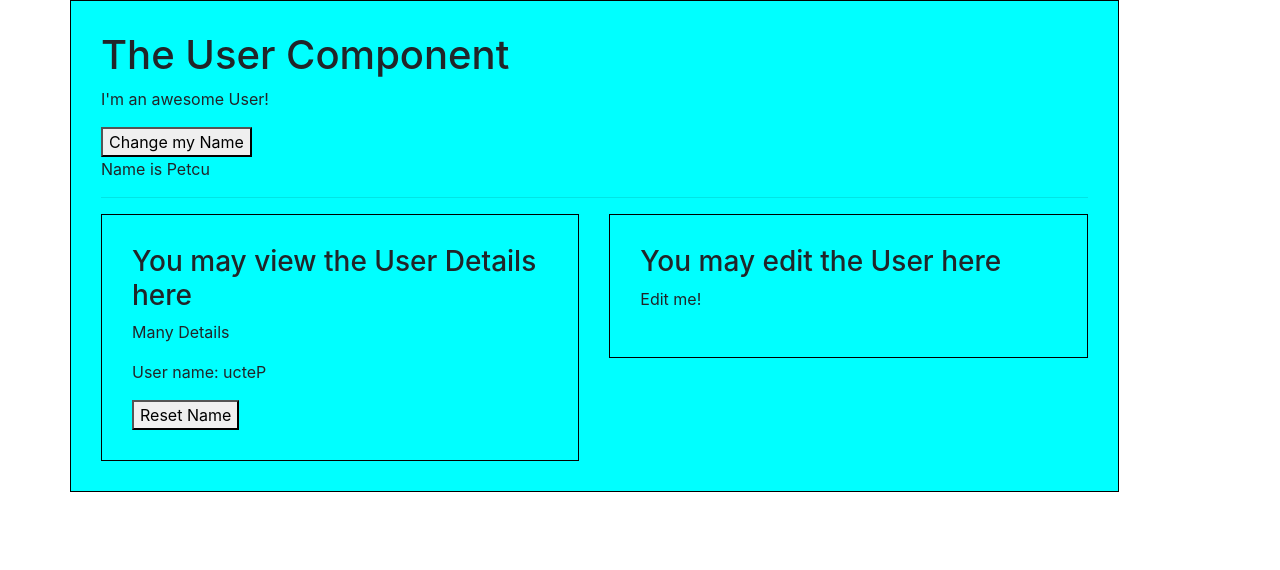
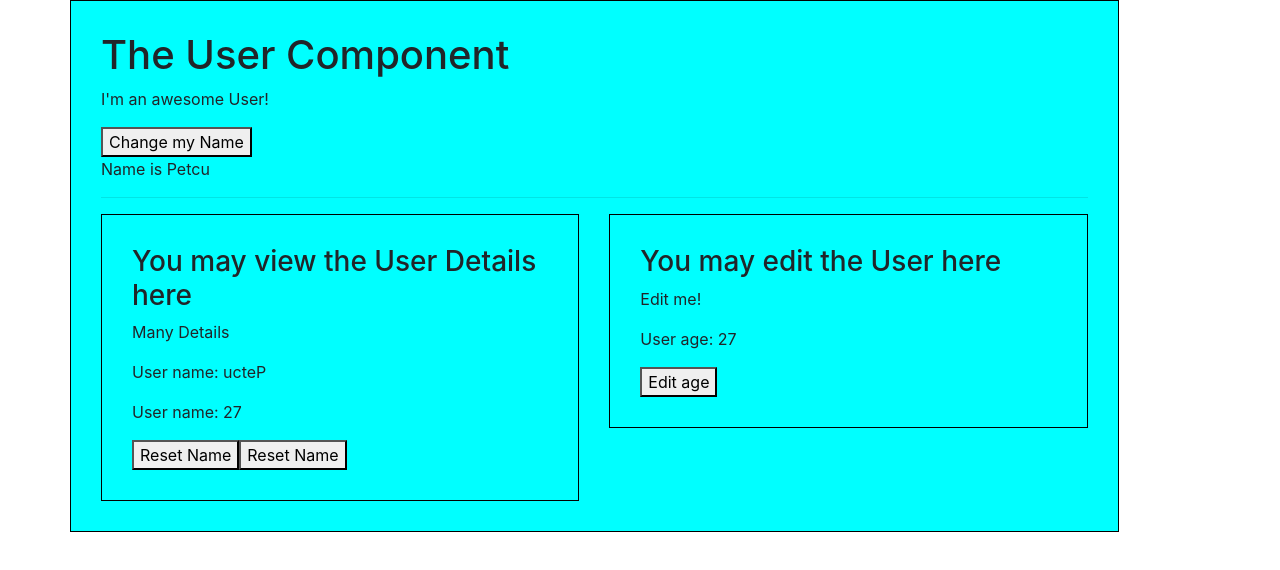
Before and after one commit to iulian880/cmp-communication, a Vue app: page / in a window 1280 px wide. Shown: the top 570 px of the page. Built offline with nearby package versions, Linux system fonts and the light colour scheme.

Commit message:
communication between sibling components

```diff
--- a/src/components/User.vue
+++ b/src/components/User.vue
@@ -7,10 +7,18 @@
         <hr>
         <div class="row">
             <div class="col-xs-12 col-sm-6">
-                <app-user-detail :my-name="name" @nameWasReset="name = $event"></app-user-detail>
+                <app-user-detail
+                        :my-name="name"
+                        :resetFn="resetName"
+                        :userAge="age"
+                        @nameWasReset="name = $event">
+                </app-user-detail>
             </div>
             <div class="col-xs-12 col-sm-6">
-                <app-user-edit></app-user-edit>
+                <app-user-edit
+                        :userAge="age"
+                        @ageWasEdited="age = $event"
+                ></app-user-edit>
             </div>
         </div>
     </div>
@@ -23,12 +31,17 @@
     export default {
         data: function () {
             return {
-                name: 'Petcu'
+                name: 'Petcu',
+                age: 27
             }
         },
         methods: {
-          changeName() {
-              this.name = 'Iulian'
+            changeName() {
+                this.name = 'Iulian'
+            },
+            resetName() {
+                this.myName = 'Petcu'
+                this.$emit('nameWasReset', this.myName)
             }
         },
         components: {
--- a/src/components/UserDetail.vue
+++ b/src/components/UserDetail.vue
@@ -3,7 +3,10 @@
         <h3>You may view the User Details here</h3>
         <p>Many Details</p>
         <p>User name: {{ switchName() }}</p>
+        <p>User name: {{ userAge }}</p>
         <button @click="resetName">Reset Name</button>
+        <button @click="resetFn()">Reset Name</button>
+
     </div>
 </template>
 
@@ -14,7 +17,10 @@
                 type: String,
                 required: true,
                 //default: 'username'
-            }
+            },
+
+            resetFn: Function,
+            userAge: Number
         },
         methods: {
             switchName() {
--- a/src/components/UserEdit.vue
+++ b/src/components/UserEdit.vue
@@ -2,10 +2,21 @@
     <div class="component">
         <h3>You may edit the User here</h3>
         <p>Edit me!</p>
+        <p>User age: {{ userAge }}</p>
+        <button @click="editAge">Edit age</button>
     </div>
 </template>
 
 <script>
+    export default {
+        props: ['userAge'],
+        methods: {
+            editAge() {
+                this.userAge = 30
+                this.$emit('ageWasEdited', this.userAge)
+            }
+        }
+    }
 </script>
 
 <style scoped>
```
